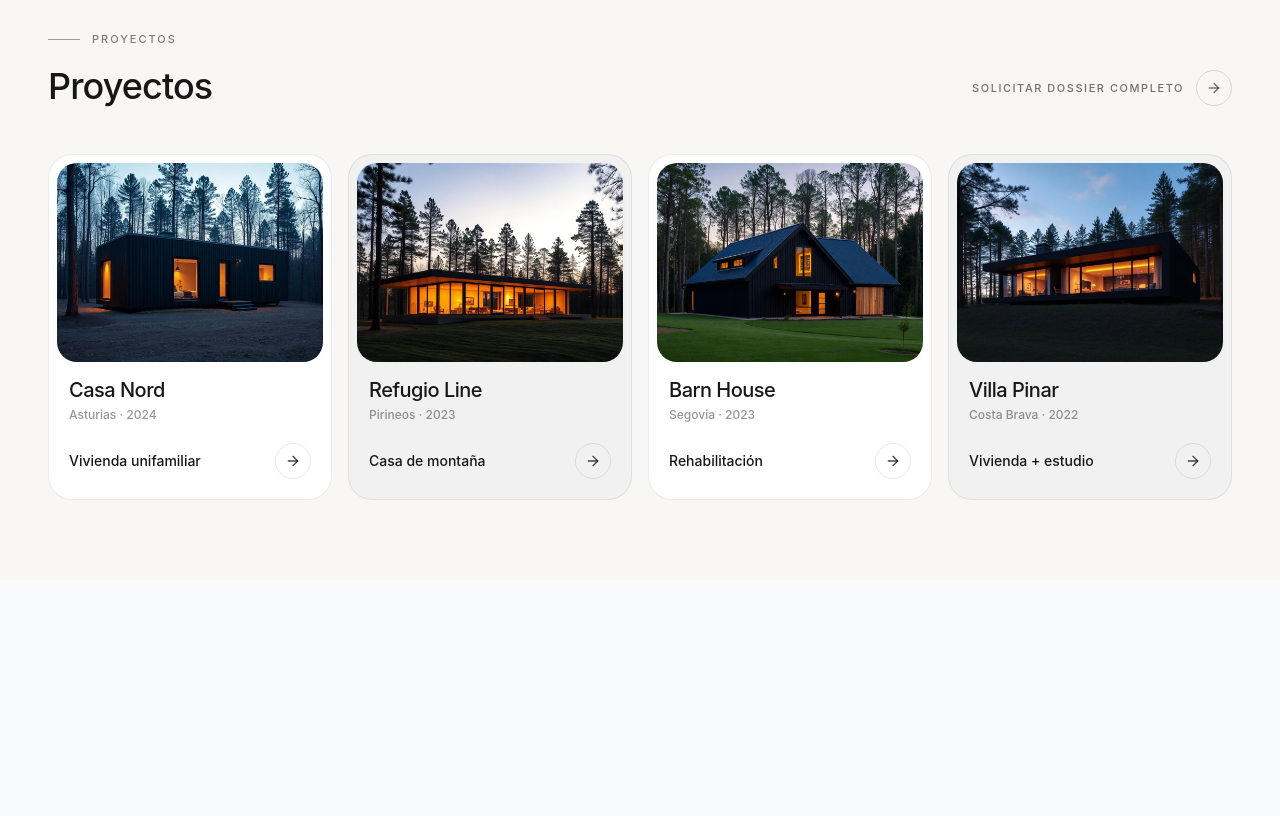
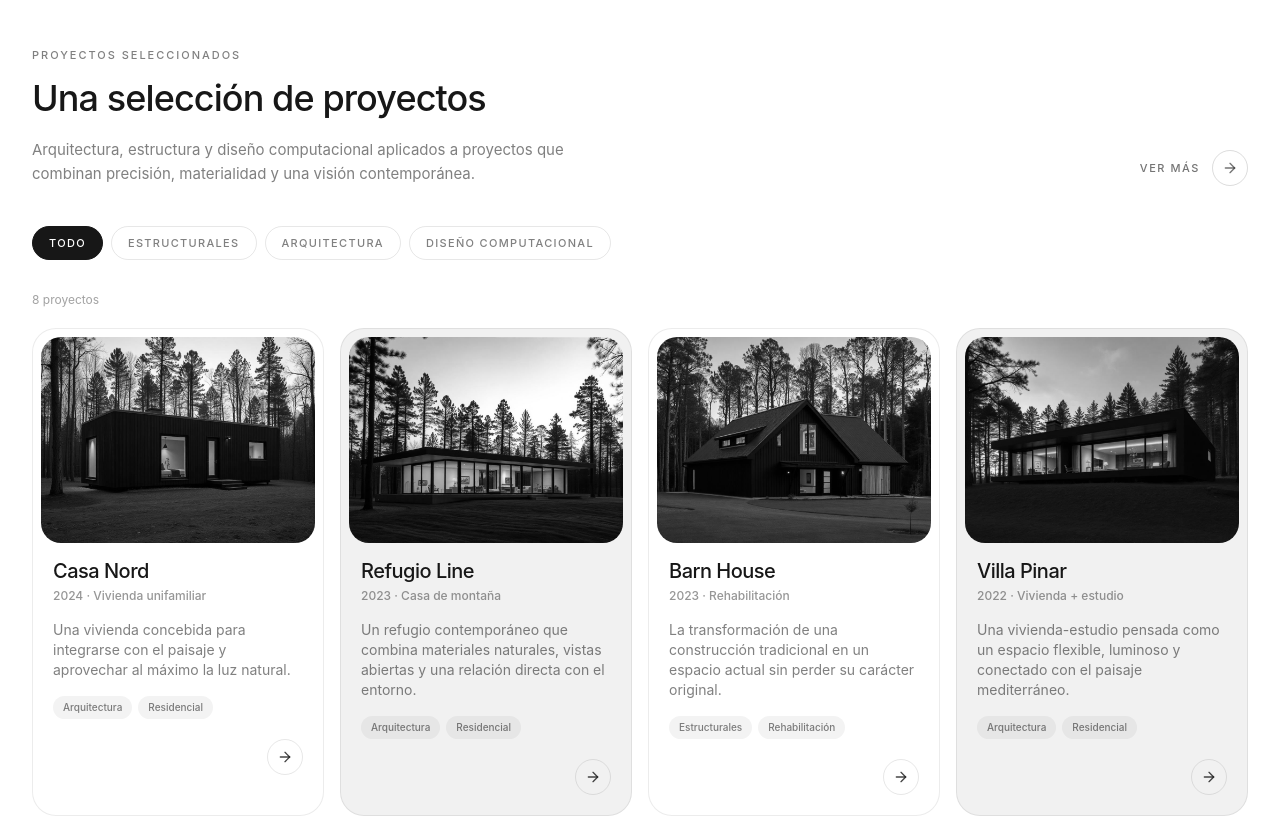
Before and after one commit to LuisGCamacho/Architecture-portfolio, a React (Vite) app: page / in a window 1280 px wide. Shown: the part 2720-3536 px from the top of the page. Before the commit the page ends 3300 px from the top, so only its background shows below. Built offline with nearby package versions, Linux system fonts and the light colour scheme.

Commit message:
update projects section

```diff
--- a/src/components/CustomProjects.tsx
+++ b/src/components/CustomProjects.tsx
@@ -1,3 +1,4 @@
+import { useState } from "react";
 import { ArrowRight } from "lucide-react";
 
 import p1 from "../assets/p1.jpg";
@@ -9,54 +10,139 @@ const works = [
     {
         name: "Casa Nord",
         img: p1,
-        place: "Asturias",
         year: "2024",
         type: "Vivienda unifamiliar",
+        category: "Arquitectura",
+        tags: ["Arquitectura", "Residencial"],
+        description:
+            "Una vivienda concebida para integrarse con el paisaje y aprovechar al máximo la luz natural.",
     },
     {
         name: "Refugio Line",
         img: p2,
-        place: "Pirineos",
         year: "2023",
         type: "Casa de montaña",
+        category: "Arquitectura",
+        tags: ["Arquitectura", "Residencial"],
+        description:
+            "Un refugio contemporáneo que combina materiales naturales, vistas abiertas y una relación directa con el entorno.",
     },
     {
         name: "Barn House",
         img: p3,
-        place: "Segovia",
         year: "2023",
         type: "Rehabilitación",
+        category: "Estructurales",
+        tags: ["Estructurales", "Rehabilitación"],
+        description:
+            "La transformación de una construcción tradicional en un espacio actual sin perder su carácter original.",
     },
     {
         name: "Villa Pinar",
         img: p4,
-        place: "Costa Brava",
         year: "2022",
         type: "Vivienda + estudio",
+        category: "Arquitectura",
+        tags: ["Arquitectura", "Residencial"],
+        description:
+            "Una vivienda-estudio pensada como un espacio flexible, luminoso y conectado con el paisaje mediterráneo.",
+    },
+    {
+        name: "Casa Patio",
+        img: p1,
+        year: "2022",
+        type: "Vivienda unifamiliar",
+        category: "Estructurales",
+        tags: ["Estructurales", "Residencial"],
+        description:
+            "Una intervención donde la estructura y la distribución interior trabajan conjuntamente alrededor de un patio central.",
+    },
+    {
+        name: "BIM House",
+        img: p2,
+        year: "2021",
+        type: "Modelado BIM",
+        category: "Diseño computacional",
+        tags: ["Diseño computacional", "Revit", "BIM"],
+        description:
+            "Desarrollo y automatización de un modelo BIM utilizando Revit para optimizar documentación y coordinación.",
+    },
+    {
+        name: "Parametric Facade",
+        img: p3,
+        year: "2021",
+        type: "Diseño paramétrico",
+        category: "Diseño computacional",
+        tags: ["Diseño computacional", "Python", "Paramétrico"],
+        description:
+            "Exploración de geometrías paramétricas mediante programación para generar y evaluar distintas soluciones de fachada.",
+    },
+    {
+        name: "Estructura Norte",
+        img: p4,
+        year: "2020",
+        type: "Diseño estructural",
+        category: "Estructurales",
+        tags: ["Estructurales", "Cálculo"],
+        description:
+            "Propuesta estructural centrada en resolver grandes luces mediante una solución eficiente y de mínima intervención.",
     },
 ];
 
+const filters = [
+    "Todo",
+    "Estructurales",
+    "Arquitectura",
+    "Diseño computacional",
+];
+
 export const CustomProjects = () => {
+    const [activeFilter, setActiveFilter] = useState("Todo");
+    const [isFiltering, setIsFiltering] = useState(false);
+
+    const filteredWorks =
+        activeFilter === "Todo"
+            ? works
+            : works.filter((project) => project.category === activeFilter);
+
+    const handleFilterChange = (filter: string) => {
+        if (filter === activeFilter) return;
+
+        // Start fade-out animation
+        setIsFiltering(true);
+
+        // Change projects after the fade-out
+        setTimeout(() => {
+            setActiveFilter(filter);
+
+            // Start fade-in animation
+            requestAnimationFrame(() => {
+                setIsFiltering(false);
+            });
+        }, 250);
+    };
+
     return (
-        <section
-            className="bg-[#f8f7f4] px-5 py-20 sm:px-8 lg:px-12"
-            id="proyectos"
+        <section className="bg-white py-20 sm:py-24" id="proyectos">
+            <div className="mx-auto max-w-7xl px-5 sm:px-6 lg:px-8">
+                {/* HEADER */}
+                <div className="flex flex-col justify-between gap-8 sm:flex-row sm:items-end">
+                    <div className="max-w-2xl">
+                        <p
+                            className="
+                                text-[11px]
+                                font-medium
+                                uppercase
+                                tracking-[0.18em]
+                                text-[#171717]/55
+                            "
                         >
-            <div className="mx-auto max-w-7xl">
-                {/* ENCABEZADO */}
-                <div className="flex flex-col gap-6 sm:flex-row sm:items-end sm:justify-between">
-                    <div>
-                        <div className="flex items-center gap-3">
-                            <div className="h-px w-8 bg-[#171717]/40" />
-
-                            <p className="text-[11px] font-medium uppercase tracking-[0.18em] text-[#171717]/55">
-                                Proyectos
+                            Proyectos seleccionados
                         </p>
-                        </div>
 
                         <h2
                             className="
-                                mt-5
+                                mt-4
                                 text-3xl
                                 font-medium
                                 leading-[1.05]
@@ -65,8 +151,23 @@ export const CustomProjects = () => {
                                 sm:text-4xl
                             "
                         >
-                            Proyectos
+                            Una selección de proyectos
                         </h2>
+
+                        <p
+                            className="
+                                mt-5
+                                max-w-xl
+                                text-sm
+                                leading-6
+                                text-[#171717]/55
+                                sm:text-[15px]
+                            "
+                        >
+                            Arquitectura, estructura y diseño computacional
+                            aplicados a proyectos que combinan precisión,
+                            materialidad y una visión contemporánea.
+                        </p>
                     </div>
 
                     <button
@@ -75,6 +176,7 @@ export const CustomProjects = () => {
                             group
                             flex
                             w-fit
+                            shrink-0
                             items-center
                             gap-3
                             text-[11px]
@@ -82,11 +184,13 @@ export const CustomProjects = () => {
                             uppercase
                             tracking-[0.14em]
                             text-[#171717]/60
-                            transition
+                            transition-colors
+                            cursor-pointer
+                            duration-300
                             hover:text-[#171717]
                         "
                     >
-                        Solicitar dossier completo
+                        Ver más
                         <span
                             className="
                                 grid
@@ -116,9 +220,68 @@ export const CustomProjects = () => {
                     </button>
                 </div>
 
-                {/* GRID */}
-                <div className="mt-12 grid gap-4 sm:grid-cols-2 lg:grid-cols-4">
-                    {works.map((project, index) => (
+                {/* FILTERS */}
+                <div className="mt-10 flex flex-wrap gap-2">
+                    {filters.map((filter) => {
+                        const isActive = activeFilter === filter;
+
+                        return (
+                            <button
+                                key={filter}
+                                type="button"
+                                onClick={() => handleFilterChange(filter)}
+                                className={`
+                                    rounded-full
+                                    border
+                                    px-4
+                                    py-2
+                                    text-[11px]
+                                    font-medium
+                                    uppercase
+                                    tracking-[0.12em]
+                                    transition-all
+                                    duration-300
+                                    cursor-pointer
+                                    ${
+                                        isActive
+                                            ? "border-[#171717] bg-[#171717] text-white"
+                                            : "border-[#171717]/10 bg-transparent text-[#171717]/55 hover:border-[#171717]/25 hover:text-[#171717]"
+                                    }
+                                `}
+                            >
+                                {filter}
+                            </button>
+                        );
+                    })}
+                </div>
+
+                {/* RESULTS COUNT */}
+                <div className="mt-8">
+                    <p className="text-xs text-[#171717]/40">
+                        {filteredWorks.length}{" "}
+                        {filteredWorks.length === 1 ? "proyecto" : "proyectos"}
+                    </p>
+                </div>
+
+                {/* PROJECT GRID */}
+                <div
+                    className={`
+                        mt-5
+                        grid
+                        gap-4
+                        sm:grid-cols-2
+                        lg:grid-cols-4
+                        transition-all
+                        duration-300
+                        ease-out
+                        ${
+                            isFiltering
+                                ? "translate-y-1 opacity-0"
+                                : "translate-y-0 opacity-100"
+                        }
+                    `}
+                >
+                    {filteredWorks.map((project, index) => (
                         <article
                             key={project.name}
                             className={`
@@ -126,6 +289,7 @@ export const CustomProjects = () => {
                                 overflow-hidden
                                 rounded-[24px]
                                 border
+                                cursor-pointer
                                 border-[#171717]/[0.08]
                                 p-2
                                 transition-all
@@ -135,11 +299,11 @@ export const CustomProjects = () => {
                                 ${index % 2 === 0 ? "bg-white" : "bg-[#f1f1f1]"}
                             `}
                         >
-                            {/* IMAGEN */}
+                            {/* IMAGE */}
                             <div className="overflow-hidden rounded-[20px]">
                                 <img
                                     src={project.img}
-                                    alt={`Proyecto de arquitectura ${project.name} en ${project.place}`}
+                                    alt={`Proyecto de arquitectura ${project.name}`}
                                     loading="lazy"
                                     width={1024}
                                     height={768}
@@ -147,15 +311,17 @@ export const CustomProjects = () => {
                                         aspect-[4/3]
                                         w-full
                                         object-cover
-                                        transition-transform
+                                        grayscale
+                                        transition-all
                                         duration-700
                                         ease-out
                                         group-hover:scale-[1.04]
+                                        group-hover:grayscale-0
                                     "
                                 />
                             </div>
 
-                            {/* CONTENIDO */}
+                            {/* CONTENT */}
                             <div className="px-3 pb-3 pt-4">
                                 <h3
                                     className="
@@ -177,21 +343,43 @@ export const CustomProjects = () => {
                                         text-[#171717]/45
                                     "
                                 >
-                                    {project.place} · {project.year}
+                                    {project.year} · {project.type}
                                 </p>
 
-                                {/* TIPO + FLECHA */}
-                                <div className="mt-5 flex items-center justify-between gap-3">
-                                    <span
+                                {/* DESCRIPTION */}
+                                <p
                                     className="
+                                        mt-4
                                         text-sm
-                                            font-medium
-                                            text-[#171717]
+                                        leading-5
+                                        text-[#171717]/55
                                     "
                                 >
-                                        {project.type}
+                                    {project.description}
+                                </p>
+
+                                {/* TAGS */}
+                                <div className="mt-4 flex flex-wrap gap-1.5">
+                                    {project.tags.map((tag) => (
+                                        <span
+                                            key={tag}
+                                            className="
+                                                rounded-full
+                                                bg-[#171717]/[0.05]
+                                                px-2.5
+                                                py-1
+                                                text-[10px]
+                                                font-medium
+                                                text-[#171717]/55
+                                            "
+                                        >
+                                            {tag}
                                         </span>
+                                    ))}
+                                </div>
 
+                                {/* PROJECT LINK */}
+                                <div className="mt-5 flex justify-end">
                                     <span
                                         className="
                                             grid
@@ -226,6 +414,15 @@ export const CustomProjects = () => {
                         </article>
                     ))}
                 </div>
+
+                {/* EMPTY STATE */}
+                {filteredWorks.length === 0 && (
+                    <div className="py-20 text-center">
+                        <p className="text-sm text-[#171717]/45">
+                            No hay proyectos en esta categoría.
+                        </p>
+                    </div>
+                )}
             </div>
         </section>
     );
```
Also changed, not shown: src/components/ui/Card.tsx (added). Lines whose indentation alone changed are shown as unchanged.
